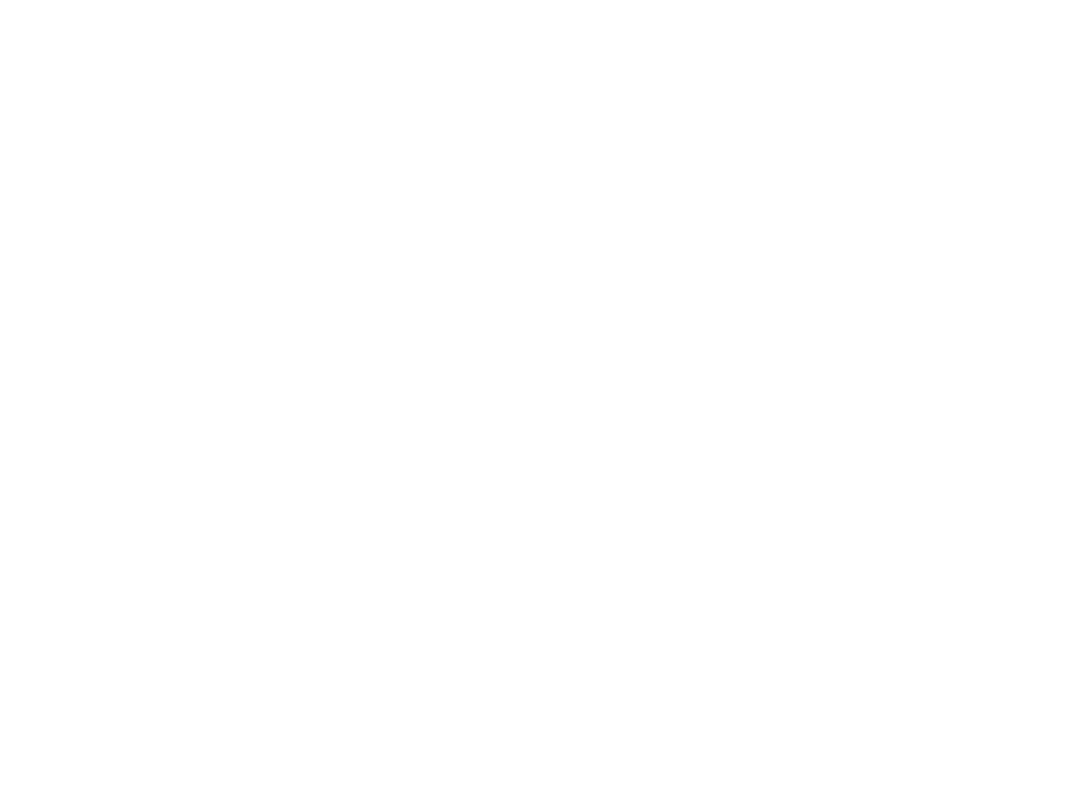
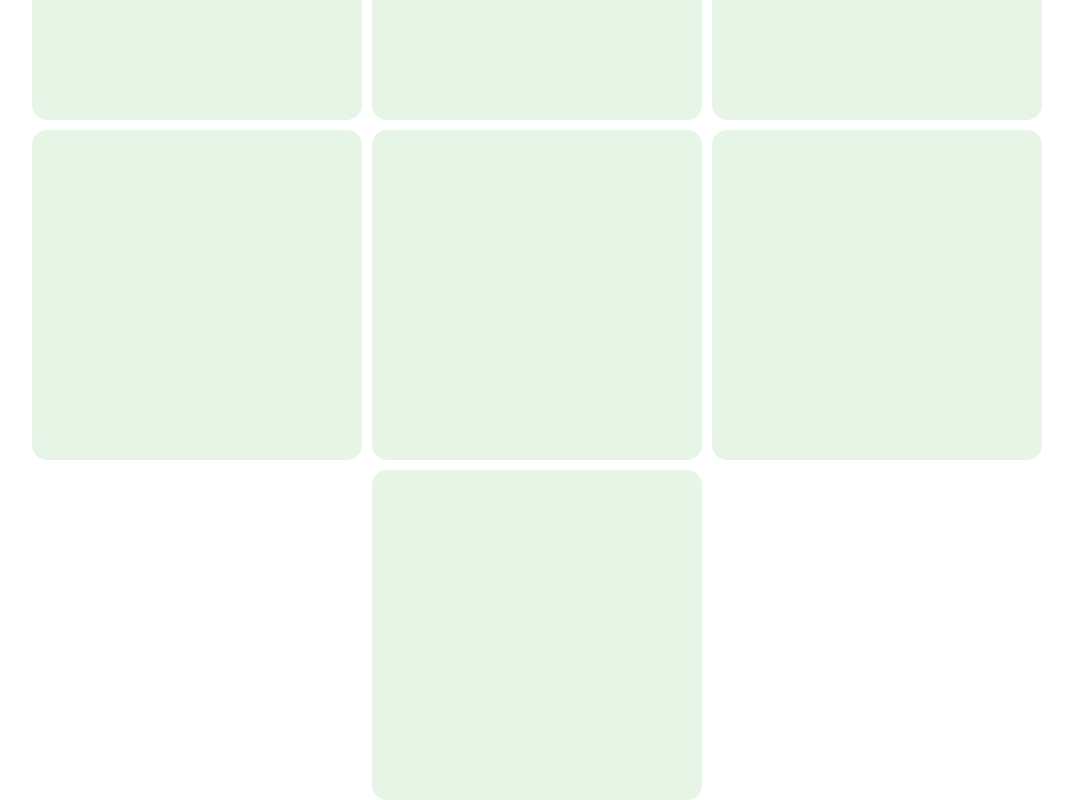
Before and after one commit to MrMystin/Atelie_Amelie, a React (Create React App) app: page / in a window 1280 px wide. Shown: the part 1460-2260 px from the top of the page, without its empty margins (103-1176 px from the left). Before the commit the page ends 830 px from the top, so only its background shows below. Built offline with nearby package versions, Linux system fonts and the light colour scheme.

Commit message:
Starting the Banner and Products

```diff
--- a/src/App.js
+++ b/src/App.js
@@ -1,11 +1,15 @@
 import Header from './Components/Header';
 import Carousel from './Components/Carousel'
+import Product from './Components/Product';
+import AboutUs from './Components/About'
 
 function App() {
   return (
     <div className="App">
       <Header/>
       <Carousel/>
+      <Product/>
+      <AboutUs/>
     </div>
   );
 };
--- /dev/null
+++ b/src/Components/About/index.js
@@ -0,0 +1,12 @@
+import React from 'react';
+import './style.css';
+
+const AboutUs = () => {
+    return (
+        <div className="aboutUs" id="aboutUs">
+
+        </div>
+    )
+}
+
+export default AboutUs
--- a/src/Components/Header/index.js
+++ b/src/Components/Header/index.js
@@ -12,7 +12,7 @@
       <nav>
         <ul>
             <li><a href="#home">Início</a></li>
-            <li><a href="#products">Produtos</a></li>
+            <li><a href="#../../App.js/Product">Produtos</a></li>
             <li><a href="#about">Sobre Nós</a></li>
             <li><a href="#contact">Contato</a></li>
         </ul>
--- a/src/Components/Product/index.js
+++ b/src/Components/Product/index.js
@@ -1,5 +1,6 @@
 import React from "react";
 import "./style.css";
+
 
 const Product = () => {
   return (
@@ -11,7 +12,21 @@
         <div className="Products" id="Product4"></div>
         <div className="Products" id="Product5"></div>
         <div className="Products" id="Product6"></div>
+        <div className="Products" id="Product7"></div>
+        <div className="Products" id="Product8"></div>
+        <div className="Products" id="Product9"></div>
+        <div className="Products" id="Product10"></div>
       </div>
+      {/* <nav>
+        <ul>
+          <li><div className="Products" id="product1"></div></li>
+          <li><div className="Products" id="product2"></div></li>
+          <li><div className="Products" id="product3"></div></li>
+          <li><div className="Products" id="product4"></div></li>
+          <li><div className="Products" id="product5"></div></li>
+          <li><div className="Products" id="product6"></div></li>
+        </ul>
+      </nav> */}
     </section>
   );
 };
--- a/src/Components/Product/style.css
+++ b/src/Components/Product/style.css
@@ -0,0 +1,19 @@
+.sectionProduct {
+  align-items: center;
+}
+
+.containerProduct{
+  display: flex;
+  flex-wrap: wrap;
+  justify-content: center;
+  gap: 10px;
+  position: relative;
+  top: 10vh;
+}
+
+.Products{
+  background-color: var(--lightGreen);
+  width: 330px;
+  height: 330px;
+  border-radius: 15px;
+}
--- a/src/index.css
+++ b/src/index.css
@@ -17,4 +17,5 @@
   --lightPink: #fce4ec;
   --darkPink: #e75480;
   --darkGreen: #5ca675;
+  --lightGreen: #e6f5e6;
 }
```
Also changed, not shown: src/Components/About/style.css (added).
